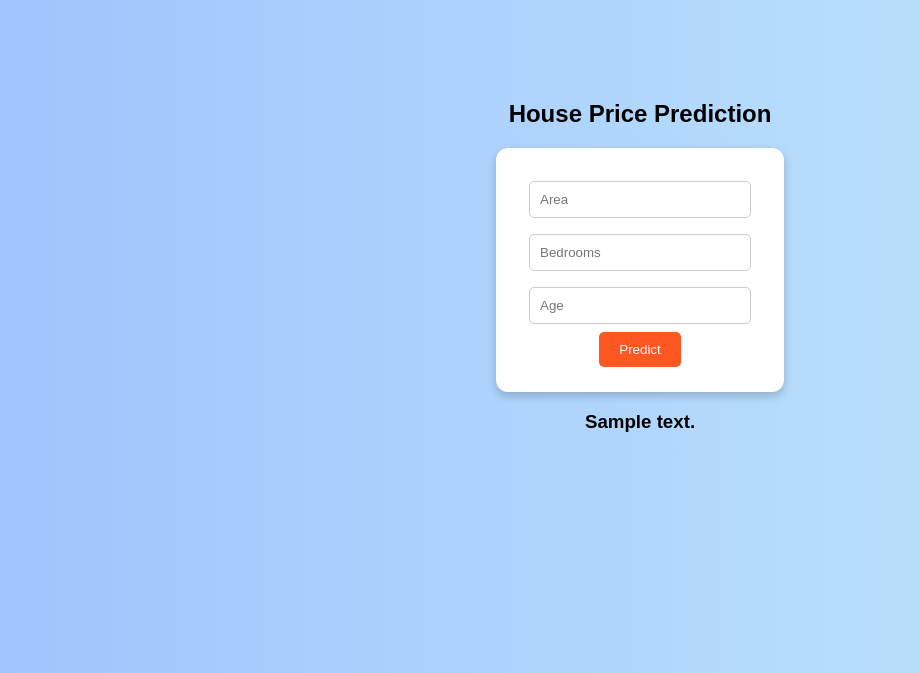
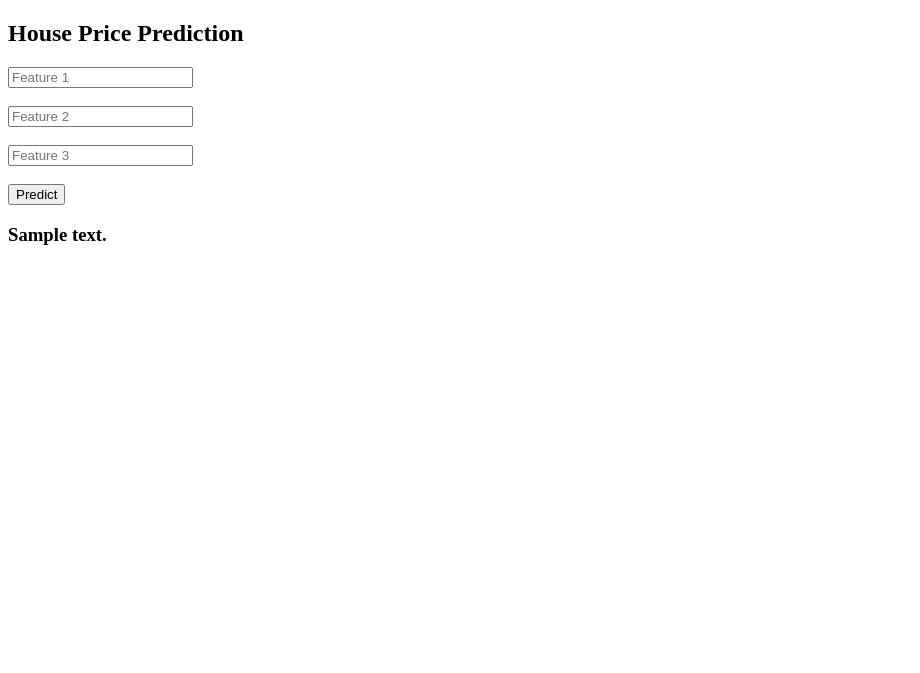
Before and after one commit to bhavyaasriperumal17-ui/house-price-prediction-project, a Flask app: template templates/index.html in a window 1280 px wide. Shown: the top 673 px of the page, without its empty margins (0-920 px from the left). Run offline with Flask 3, Linux system fonts and the light colour scheme; the template is opened without the code that fills it: most values are stand-ins (such as "Sample title", 1, 10 or a date in 2020); parts of the project's set-up code (start-up, migrations or seed data) failed here and were passed over.

Commit message:
Update index.html

```diff
--- a/templates/index.html
+++ b/templates/index.html
@@ -1,58 +1,21 @@
 <!DOCTYPE html>
 <html>
 <head>
-    <title>Prediction</title>
-
-    <style>
-    body {
-        font-family: Arial;
-        text-align: center;
-        background: linear-gradient(to right, #a1c4fd, #c2e9fb);
-    }
-
-    form {
-        background: white;
-        padding: 25px;
-        display: inline-block;
-        border-radius: 12px;
-        box-shadow: 0px 4px 10px rgba(0,0,0,0.2);
-    }
-
-    input {
-        width: 200px;
-        padding: 10px;
-        margin: 8px;
-        border-radius: 5px;
-        border: 1px solid #ccc;
-    }
-
-    button {
-        padding: 10px 20px;
-        background-color: #FF5722;
-        color: white;
-        border: none;
-        border-radius: 5px;
-    }
-    </style>
-
+    <title>House Price Prediction</title>
 </head>
 <body>
 
-<div style="margin-top:100px;">
+    <h2>House Price Prediction</h2>
 
-<h2>House Price Prediction</h2>
+    <form action="/predict" method="post">
+        <input type="number" name="f1" placeholder="Feature 1" required><br><br>
+        <input type="number" name="f2" placeholder="Feature 2" required><br><br>
+        <input type="number" name="f3" placeholder="Feature 3" required><br><br>
 
-<form action="/predict" method="post">
-    <input type="text" name="area" placeholder="Area"><br>
-    <input type="text" name="bedrooms" placeholder="Bedrooms"><br>
-    <input type="text" name="age" placeholder="Age"><br>
+        <button type="submit">Predict</button>
+    </form>
 
-    <button type="submit">Predict</button>
-</form>
-
-<h3>{{ prediction_text }}</h3>
-
-</div>
+    <h3>{{ prediction_text }}</h3>
 
 </body>
 </html>
```
